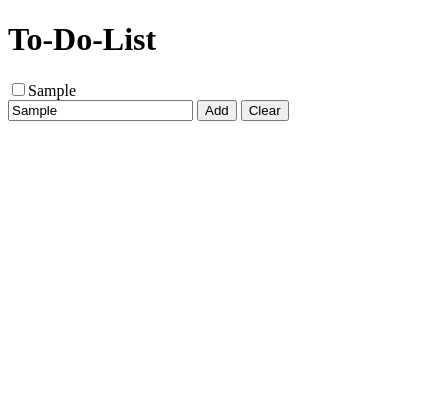
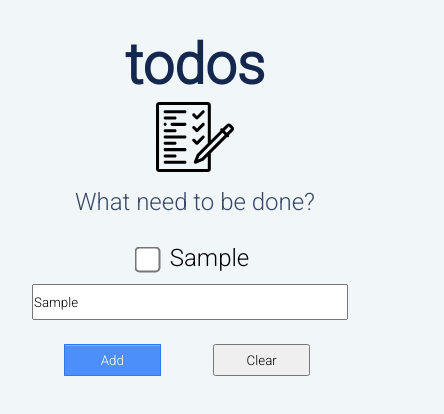
Before and after one commit to esikmalazman/To-Do-List-App, a plain HTML site: page index.html in a window 390 px wide. Both pictures are taken after typing "Sample" into the empty fields and a click on the button "Add". Shown: the whole page, 444 px wide, since content can reach past the window. Drawn offline with Linux system fonts and the light colour scheme.

Commit message:
styling layout for mobile

```diff
--- a/app.js
+++ b/app.js
@@ -22,7 +22,7 @@ function addList()
     //4. create variblae to add new element
      newListTag = document.createElement("li");
     newListTag.style.cssText = "list-style-type:none;";
-    newListTag.innerHTML += '<input type="checkbox" name="completedTask" onclick="myList(this)">';
+    newListTag.innerHTML += '<input class="check-btn" type="checkbox" name="completedTask" onclick="myList(this)">';
     //insert xtext element inside <li> , get value form getText
     newListTag.appendChild(document.createTextNode(getText.value));
     // insert <li> into div
@@ -39,6 +39,7 @@ function clearList()
 
 var checkList = target.querySelectorAll("input[type = 'checkbox']");
 
+//this return inside the element to this function
 function myList(checkboxElem){
     checkboxElem.parentElement.style.textDecoration = "line-through";
 
--- a/index.html
+++ b/index.html
@@ -3,18 +3,23 @@
 <head>
     <meta charset="UTF-8">
     <meta name="viewport" content="width=device-width, initial-scale=1.0">
+    <link href="https://fonts.googleapis.com/css2?family=Roboto:ital,wght@0,300;1,500&display=swap" rel="stylesheet">
+    <link rel="stylesheet" href="style.css">
     <title>To-Do-List-App</title>
 </head>
 <body>
-    <h1> To-Do-List</h1>
-
+   <section class="wrapper">
+    <h1> todos</h1>
+    <img class="image-icon"src="images/test.svg">
+    <p>What need to be done? </p>
     <div id ="taskList" name="taskListName"></div>
     <div id="place">
         <input type="text" id="toDoList">
-        <button name="add">Add</button>
+        <button id="addBtn"name="add">Add</button>
         <button id="clearBtn"name="clear">Clear</button>
     </div>
+   </section>
+
     <script src="app.js"></script>
 </body>
 </html>
-<input type="checkbox"
--- /dev/null
+++ b/style.css
@@ -0,0 +1,72 @@
+*{
+    padding: 0;
+    margin: 0;
+    font-family: 'Roboto', sans-serif;
+}
+
+body
+{
+    background-color: #f1f6f9;
+}
+.wrapper
+{
+    width: 100%;
+    text-align: center;
+
+}
+
+.wrapper h1
+{
+    margin-top: 2rem;
+    font-size: 3.5rem;
+    color: #14274e;
+}
+.wrapper .image-icon
+{
+    width: 20%;
+
+}
+.wrapper p
+{
+    font-size: 1.5rem;
+    color: #394867;
+    margin-bottom: 1.5rem;
+    margin-top: 0.5rem;
+}
+.wrapper #toDoList
+{
+    width: 80%;
+    height: 2rem;
+    margin-top: 0.5rem;
+    margin-left: 2rem;
+    margin-right: 6rem;
+    margin-bottom: 1.5rem;
+}
+
+.wrapper #taskList
+{
+    width: 100%;
+    display: inline-block;
+    font-size: 1.5rem;
+    line-height: 1.5;
+}
+.wrapper input[type=checkbox]
+{
+  transform: scale(2);
+  margin-right: 1rem;
+}
+.wrapper button
+{
+    width: 25%;
+    height: 2rem;
+    margin-right: 2rem;
+    margin-left: 1rem;
+}
+
+.wrapper #addBtn
+{
+    color: white;
+    background: #4C8FFB;
+    border: 1px #3079ED solid;
+    box-shadow: inset 0 1px 0 #80B0FB;
+}
```
Also changed, not shown: images/test.svg (added).
